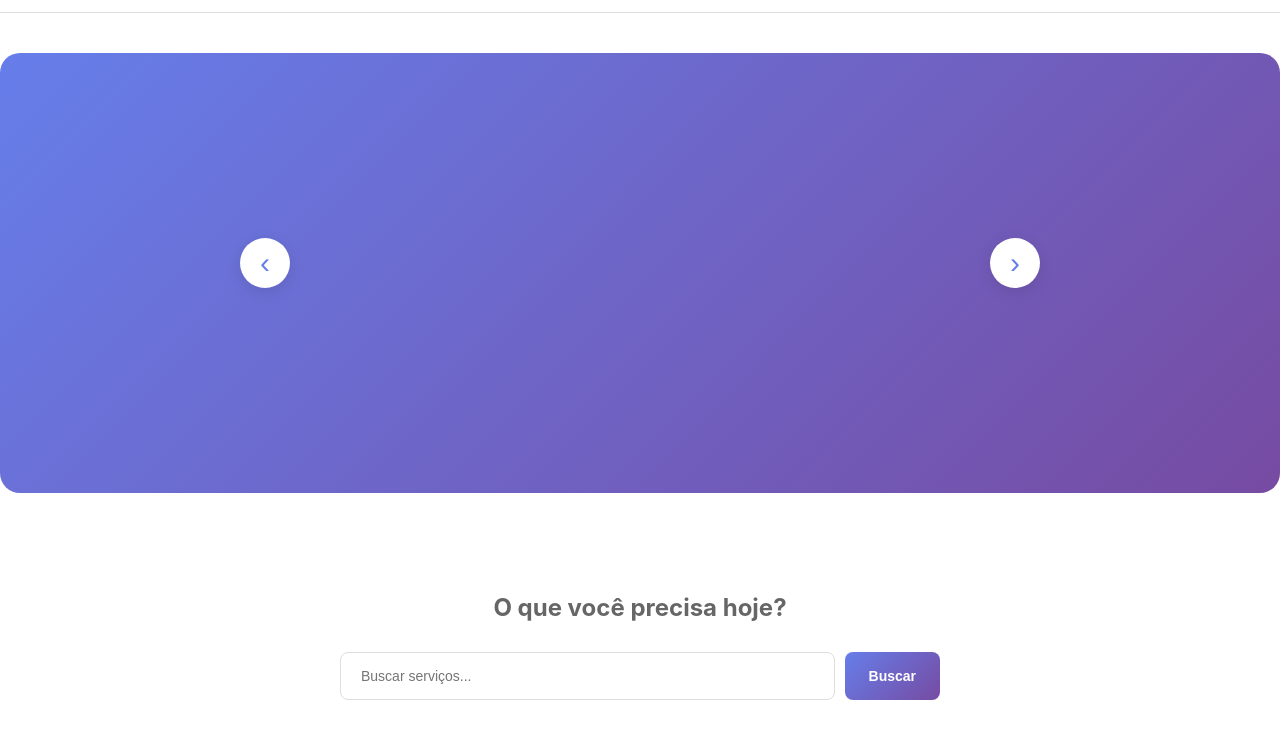
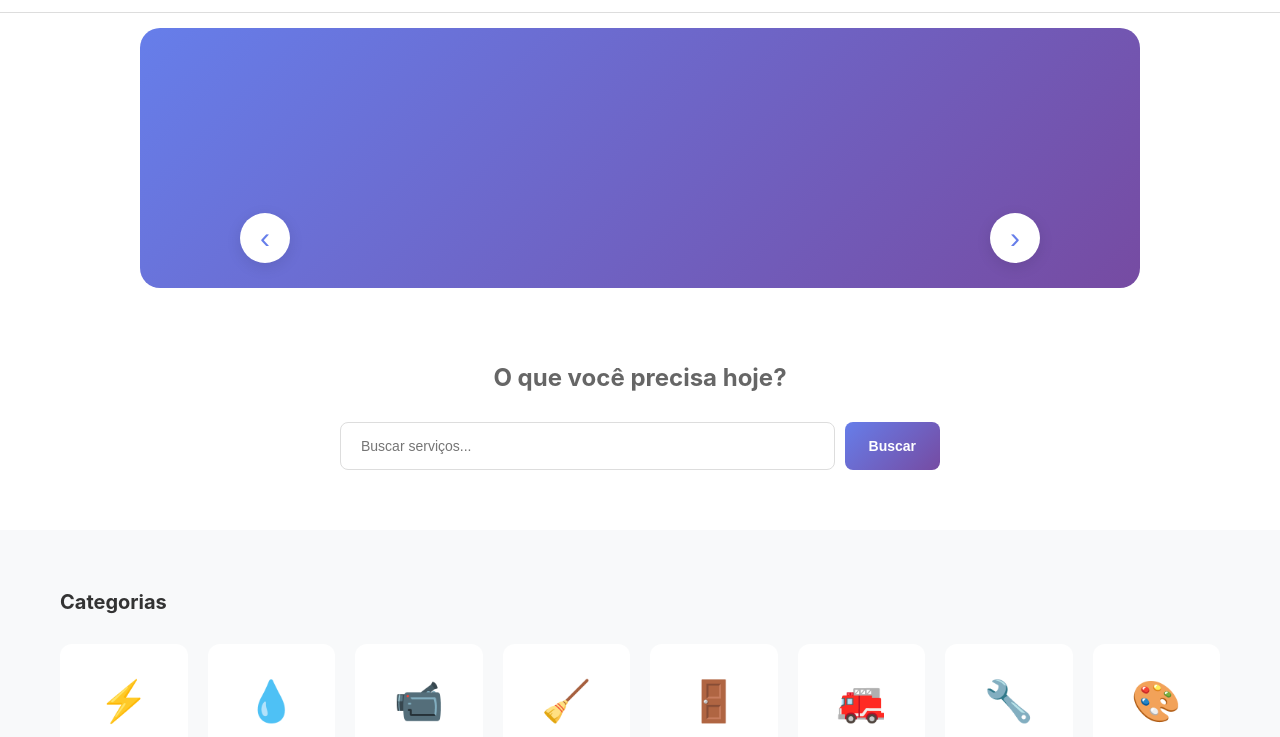
Before and after one commit to KaiqueSGomes/Abenck, a website: page public/index.html in a window 1280 px wide. Shown: the part 59-796 px from the top of the page. Drawn offline with Linux system fonts and the light colour scheme.

Commit message:
Arrumando carrossel

```diff
--- a/public/css/style.css
+++ b/public/css/style.css
@@ -543,6 +543,9 @@ html, body {
   padding: 60px 20px;
   margin: 40px 0;
   border-radius: 20px;
+  max-width: 1000px;
+  max-height: 260px;
+  margin: 15px auto;
 }
 
 .carousel-container {
--- a/public/index.html
+++ b/public/index.html
@@ -102,7 +102,7 @@
     <!-- Footer -->
     <footer class="footer">
         <div class="container">
-            <p>&copy; 2024 Abenck. Todos os direitos reservados.</p>
+            <p>&copy; 2026 Abenck. Todos os direitos reservados.</p>
         </div>
     </footer>
 
```
